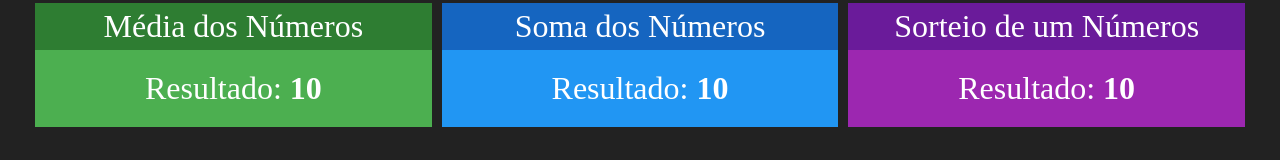
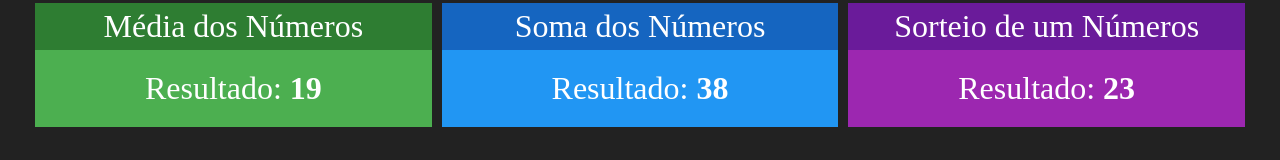
Before and after one commit to igortuag/redux-simples, a React (Create React App) app: page / in a window 1280 px wide. Shown: the part 328-488 px from the top of the page. Built offline with nearby package versions, Linux system fonts and the light colour scheme.

Commit message:
Conect componentes Media, Soma e Sorteio c/ Redux

```diff
--- a/src/components/Media.jsx
+++ b/src/components/Media.jsx
@@ -1,16 +1,27 @@
 import React from 'react'
+import { connect } from 'react-redux'
+
 import Card from './Card'
 
-export default props => {
-
+function Media(props) {
+    const { min, max } = props
     return (
         <Card title="Média dos Números" green>
             <div>
                 <span>
                     <span>Resultado: </span>
-                    <strong>{10}</strong>
+                    <strong>{(max + min) / 2}</strong>
                 </span>
             </div>
         </Card>
     )
 }
+
+function mapStateToProps(state) {
+    return {
+        min: state.numeros.min,
+        max: state.numeros.max
+    }
+}
+
+export default connect(mapStateToProps)(Media)
--- a/src/components/Soma.jsx
+++ b/src/components/Soma.jsx
@@ -1,16 +1,27 @@
 import React from 'react'
 import Card from './Card'
+import { connect } from 'react-redux'
 
-export default props => {
+const Soma = props => {
+    const { min, max } = props
 
     return (
         <Card title="Soma dos Números" blue>
             <div>
                 <span>
                     <span>Resultado: </span>
-                    <strong>{10}</strong>
+                    <strong>{min + max}</strong>
                 </span>
             </div>
         </Card>
     )
 }
+
+function mapStateToProps(state) {
+    return {
+        min: state.numeros.min,
+        max: state.numeros.max
+    }
+}
+
+export default connect(mapStateToProps)(Soma)
--- a/src/components/Sorteio.jsx
+++ b/src/components/Sorteio.jsx
@@ -1,16 +1,27 @@
 import React from 'react'
 import Card from './Card'
+import { connect } from 'react-redux'
 
-export default props => {
+const Sorteio = props => {
+    const { min, max } = props
 
     return (
         <Card title="Sorteio de um Números" purple>
             <div>
                 <span>
                     <span>Resultado: </span>
-                    <strong>{10}</strong>
+                    <strong>{parseInt(Math.random()*(max-min)+min+1)}</strong>
                 </span>
             </div>
         </Card>
     )
 }
+
+function mapStateToProps(state) {
+    return {
+        min: state.numeros.min,
+        max: state.numeros.max
+    }
+}
+
+export default connect(mapStateToProps)(Sorteio)
--- a/src/store/storeConfig.js
+++ b/src/store/storeConfig.js
@@ -3,14 +3,15 @@ import { createStore, combineReducers } from 'redux'
 
 const reducers = combineReducers({
     numeros: function(state, action) {
+        //console.log(state, ' ', action)
         return {
-            min: 1,
-            max: 10
+            min: 7,
+            max: 31
         }
     },
 
     nomes: function(state, action) {
-        console.log(state, ' ', action)
+        //console.log(state, ' ', action)
         return [
             'Ana',
             'Bia',
```
